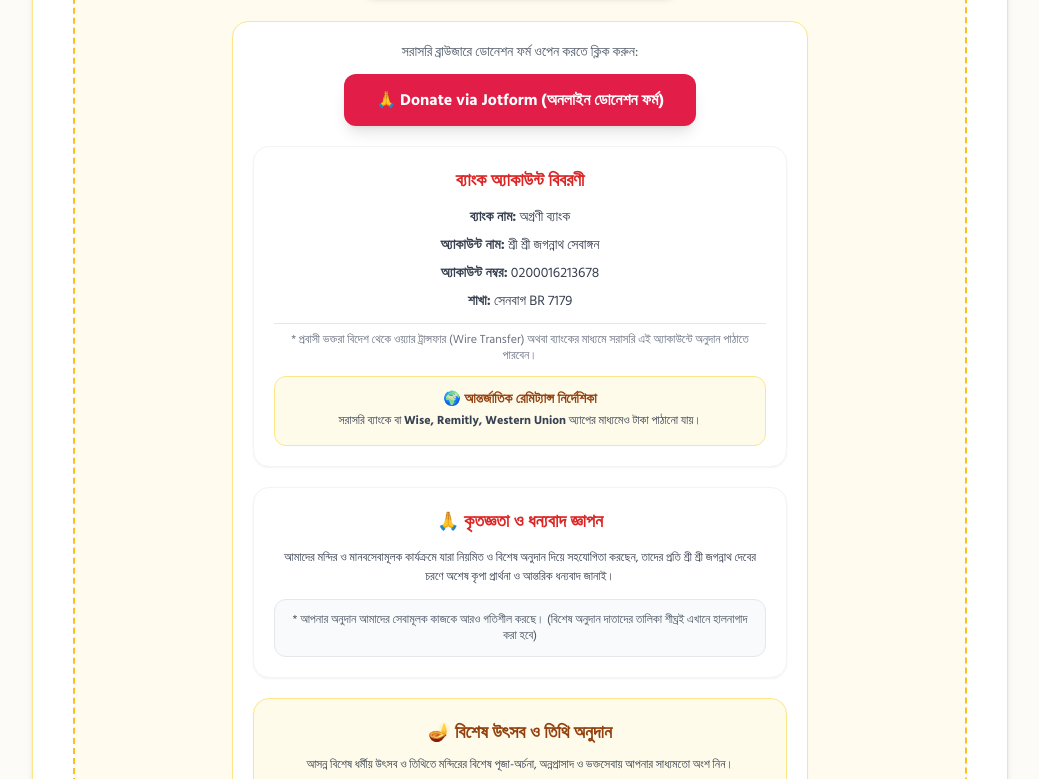
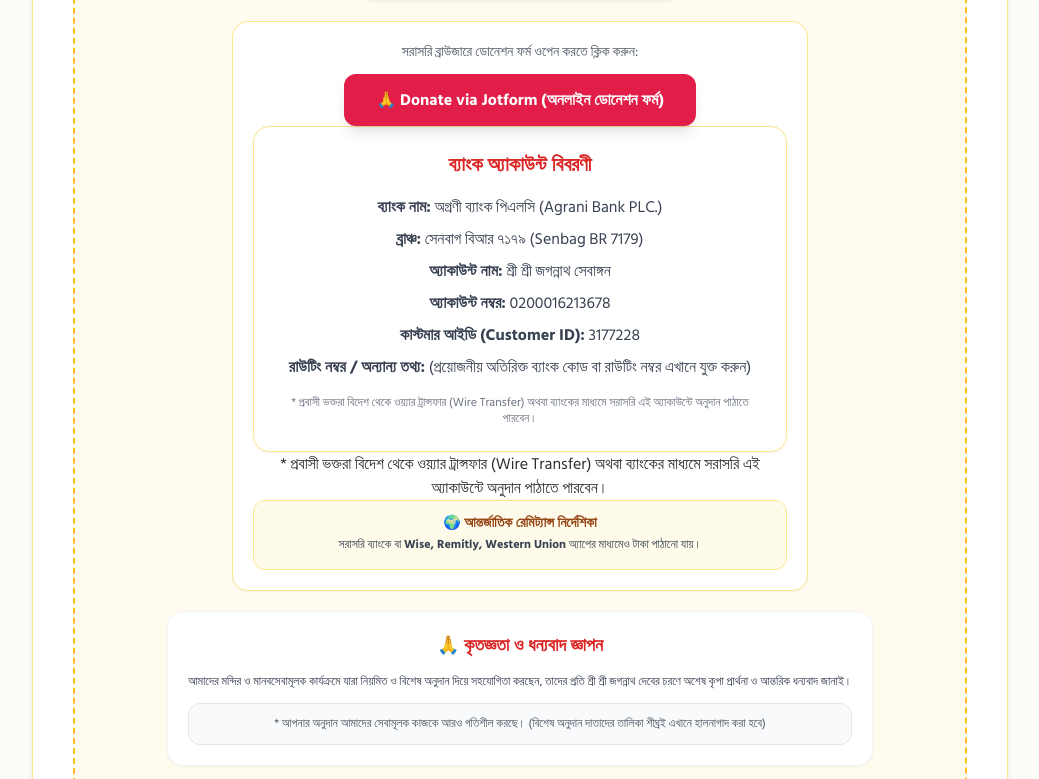
Before and after one commit to dinasreeshachinandandas-max/jagannathsebangan, a plain HTML site: page index.html in a window 1280 px wide. Shown: the part 8973-9752 px from the top of the page, without its empty margins (120-1159 px from the left). Drawn offline with nearby package versions, Linux system fonts and the light colour scheme.

Commit message:
Update index.html

```diff
--- a/index.html
+++ b/index.html
@@ -583,13 +583,19 @@
                     <a href="https://form.jotform.com/262480864636062" target="_blank" class="inline-block bg-rose-600 text-white font-bold px-8 py-3.5 rounded-xl shadow-lg hover:bg-rose-700 transition text-sm sm:text-base">
                         🙏 Donate via Jotform (অনলাইন ডোনেশন ফর্ম)
                     </a>
-                <div class="mt-5 p-5 bg-white rounded-2xl shadow-sm border border-gray-100">
-        <h3 class="text-lg font-bold text-red-600 mb-3 text-center">ব্যাংক অ্যাকাউন্ট বিবরণী</h3>
-        <p class="text-gray-700 text-sm mb-2"><strong>ব্যাংক নাম:</strong> অগ্রণী ব্যাংক</p>
-        <p class="text-gray-700 text-sm mb-2"><strong>অ্যাকাউন্ট নাম:</strong> শ্রী শ্রী জগন্নাথ সেবাঙ্গন</p>
-        <p class="text-gray-700 text-sm mb-2"><strong>অ্যাকাউন্ট নম্বর:</strong> 0200016213678</p>
-        <p class="text-gray-700 text-sm mb-3"><strong>শাখা:</strong> সেনবাগ BR 7179</p>
-        <p class="text-xs text-gray-500 border-t pt-2 mb-3">
+                    <div class="w-full max-w-xl bg-white p-6 rounded-2xl shadow-sm text-center border border-amber-200">
+    <h3 class="text-xl font-bold text-red-600 mb-4">ব্যাংক অ্যাকাউন্ট বিবরণী</h3>
+    <p class="text-gray-700 mb-2"><strong>ব্যাংক নাম:</strong> অগ্রণী ব্যাংক পিএলসি (Agrani Bank PLC.)</p>
+    <p class="text-gray-700 mb-2"><strong>ব্রাঞ্চ:</strong> সেনবাগ বিআর ৭১৭৯ (Senbag BR 7179)</p>
+    <p class="text-gray-700 mb-2"><strong>অ্যাকাউন্ট নাম:</strong> শ্রী শ্রী জগন্নাথ সেবাঙ্গন</p>
+    <p class="text-gray-700 mb-2"><strong>অ্যাকাউন্ট নম্বর:</strong> 0200016213678</p>
+    <p class="text-gray-700 mb-2"><strong>কাস্টমার আইডি (Customer ID):</strong> 3177228</p>
+    <p class="text-gray-700 mb-4"><strong>রাউটিং নম্বর / অন্যান্য তথ্য:</strong> (প্রয়োজনীয় অতিরিক্ত ব্যাংক কোড বা রাউটিং নম্বর এখানে যুক্ত করুন)</p>
+
+    <p class="text-xs text-gray-500">* প্রবাসী ভক্তরা বিদেশ থেকে ওয়্যার ট্রান্সফার (Wire Transfer) অথবা ব্যাংকের মাধ্যমে সরাসরি এই অ্যাকাউন্টে অনুদান পাঠাতে পারবেন।</p>
+</div>
+
+
             * প্রবাসী ভক্তরা বিদেশ থেকে ওয়্যার ট্রান্সফার (Wire Transfer) অথবা ব্যাংকের মাধ্যমে সরাসরি এই অ্যাকাউন্টে অনুদান পাঠাতে পারবেন।
         </p>
 
```
